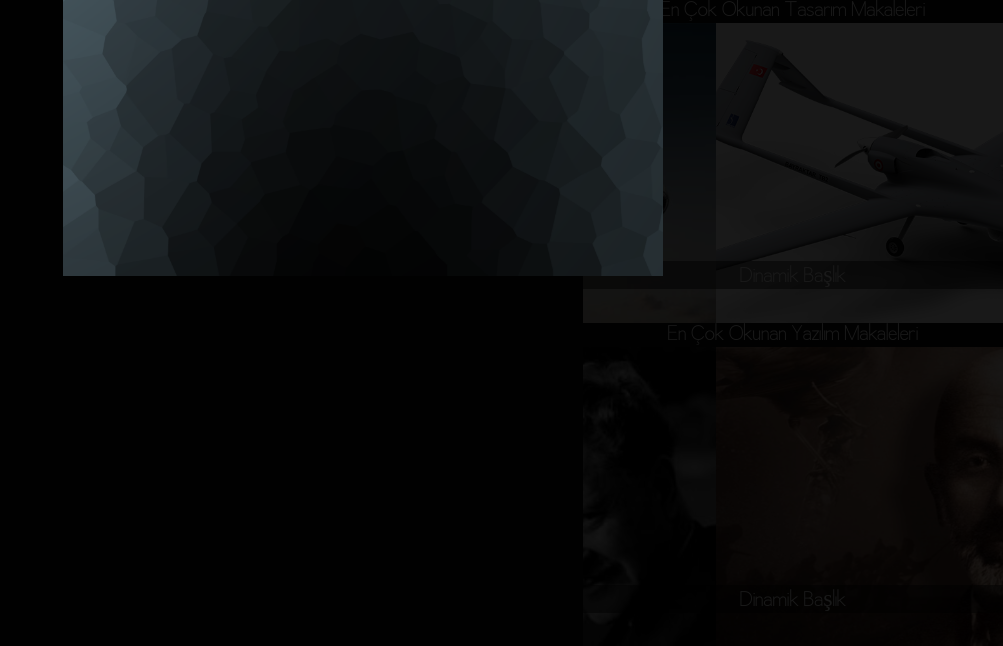
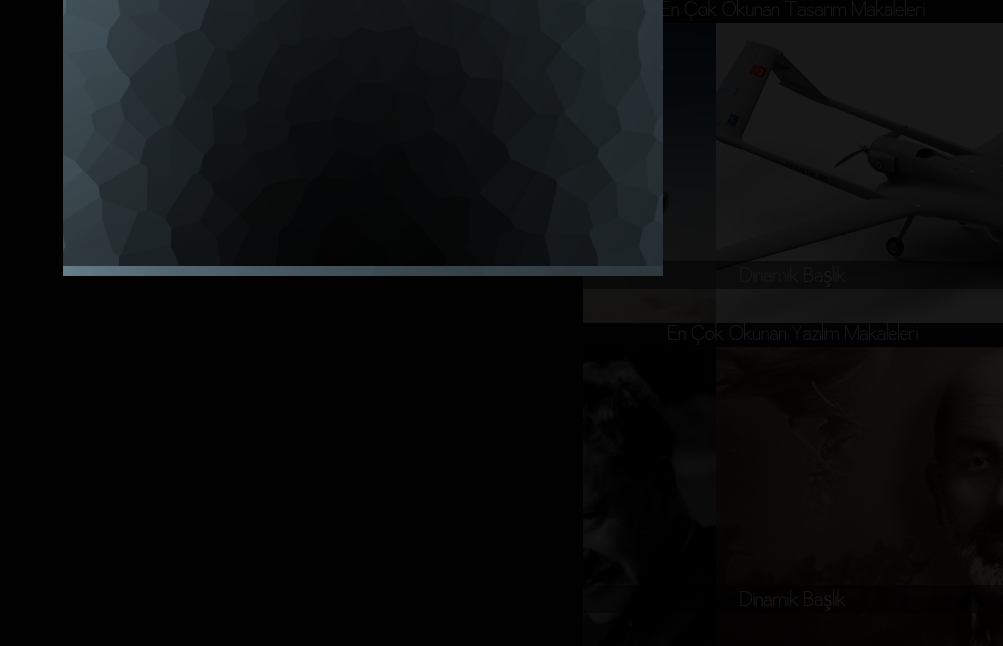
Before and after one commit to kingoflines/ZoRain, a PHP site: page / in a window 1280 px wide, after a click on "Giriş Yap". Shown: the part 510-1156 px from the top of the page, without its empty margins (277-1280 px from the left). Run offline with PHP 8.4, Linux system fonts and the light colour scheme; some libraries are stand-ins or nearby versions.

Commit message:
popup arkaplan

```diff
--- a/popup.css
+++ b/popup.css
@@ -193,8 +193,8 @@
 	width: 100%;
 	height: calc(100% - 75px);
 	background-image: url("lighteffect2.png");
-	background-size: cover;
-	background-position: center;
+	background-size: 200%;
+	background-position: top;
 }
 
 #tab1_content
```
